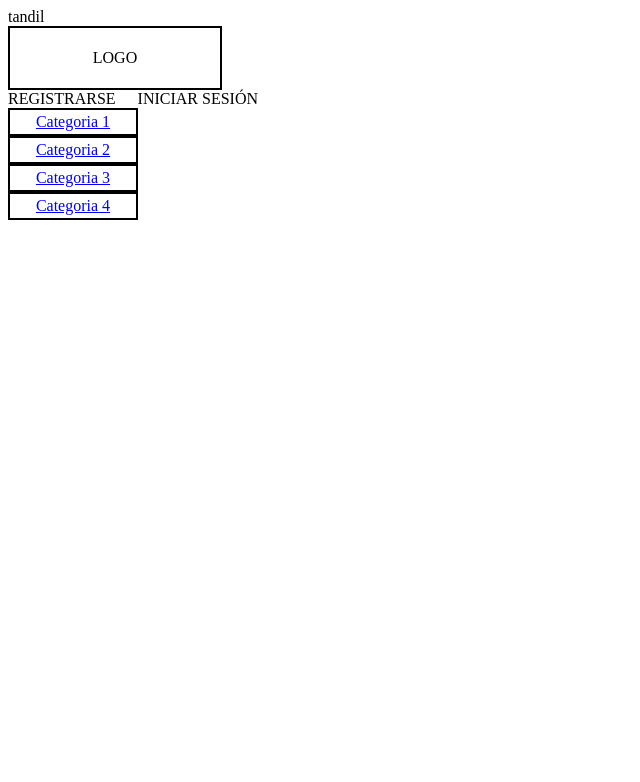
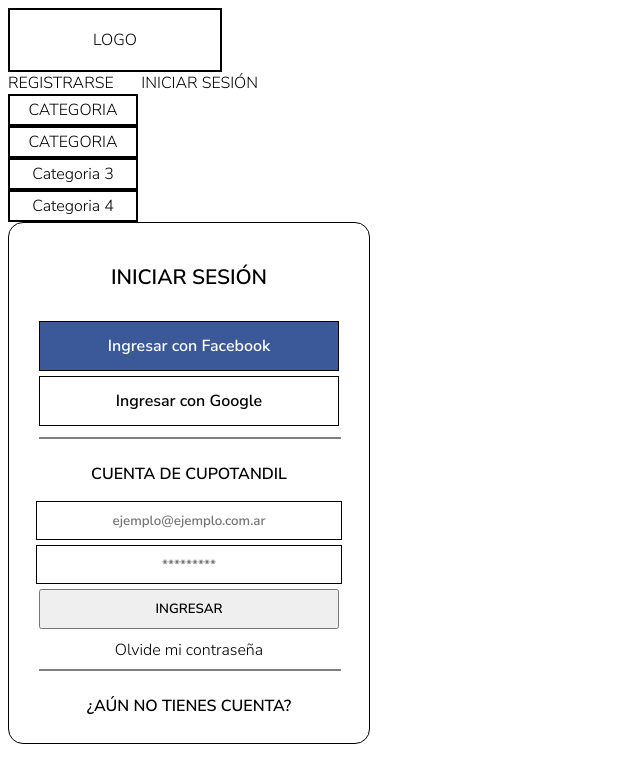
Before and after one commit to Lemongnz/Angular, an Angular app: page / in a window 1280 px wide. Shown: the top 782 px of the page, without its empty margins (0-640 px from the left). Built offline with nearby package versions, Linux system fonts and the light colour scheme.

Commit message:
Add logIn Form

```diff
--- a/src/app/app.component.html
+++ b/src/app/app.component.html
@@ -1,5 +1,8 @@
 <!-- <router-outlet></router-outlet> -->
 
-{{ title }}
+
 
 <header-logout></header-logout>
+
+
+<login-form></login-form>
--- a/src/app/app.module.ts
+++ b/src/app/app.module.ts
@@ -1,15 +1,15 @@
 import { NgModule } from '@angular/core';
 import { BrowserModule } from '@angular/platform-browser';
+import { HeaderModule } from './header/header.module';
 
 import { AppComponent } from './app.component';
-import { HeaderModule } from './header/header.module';
-
-
+import { LoginFormComponent } from './comp/login-form/loginForm.component';
 
 
 @NgModule({
   declarations: [
     AppComponent,
+    LoginFormComponent
   ],
   imports: [
     BrowserModule,
--- /dev/null
+++ b/src/app/comp/login-form/loginForm.component.css
@@ -0,0 +1,94 @@
+.formWrapper {
+    display: flex;
+    flex-direction: column;
+    justify-content: center;
+    align-items: center;
+    border: 1px solid black;
+    max-width: 300px;
+    border-radius: 15px;
+    padding: 10px 30px;
+}
+
+.loginText {
+    margin: 30px;
+}
+
+.loginText span {
+    font-size: 1.3em;
+    font-weight: 600;
+}
+
+hr {
+    border: 1px solid rgba(0, 0, 0, .5);
+    width: 100%;
+}
+
+.facebook {
+    background-color: rgb(59, 89, 152);
+    color: white;
+    border: 1px solid black;
+    width: 100%;
+    text-align: center;
+    height: 50px;
+    cursor: pointer;
+    margin-bottom: 5px;
+    font-weight: 600;
+}
+
+.facebook span {
+    font-size: 1.2em;
+}
+
+.google {
+    border: 1px solid black;
+    width: 100%;
+    height: 50px;
+    background-color: white;
+    cursor: pointer;
+    margin-bottom: 3px;
+    font-weight: 600;
+}
+
+.google span {
+    font-size: 1.2em;
+}
+
+.login {
+    display: flex;
+    align-items: center;
+    flex-direction: column;
+    width: 100%;
+}
+
+.acount {
+    font-weight: 600;
+}
+
+.login input {
+    width: 100%;
+    border: 1px solid black;
+    margin-bottom: 5px;
+    height: 35px;
+    text-align: center;
+    font-weight: 600;
+}
+
+::placeholder {
+    text-align: center;
+}
+
+.login button {
+    width: 100%;
+    font-weight: 600;
+    height: 40px;
+    margin-bottom: 10px;
+}
+
+.lostpassa {
+    text-decoration: none;
+    color: black;
+}
+
+.newAccount p {
+    font-weight: 600;
+}
--- /dev/null
+++ b/src/app/comp/login-form/loginForm.component.html
@@ -0,0 +1,25 @@
+<div class="formWrapper">
+   <div class="loginText">
+       <span>INICIAR SESIÓN</span>
+   </div>
+   <button class="facebook">
+       <span>Ingresar con Facebook</span>
+   </button>
+   <button class="google">
+       <span>Ingresar con Google</span>
+   </button>
+   <hr>
+   <div class="login">
+        <p class="acount">CUENTA DE CUPOTANDIL</p>
+        <input type="email" placeholder="ejemplo@ejemplo.com.ar">
+        <input type="password" placeholder="*********">
+        <button>INGRESAR</button>
+   </div>
+   <div>
+       <a href="" class="lostpassa">Olvide mi contraseña</a>
+   </div>
+   <hr>
+   <div class="newAccount">
+       <p>¿AÚN NO TIENES CUENTA?</p>
+   </div>
+</div>
--- /dev/null
+++ b/src/app/comp/login-form/loginForm.component.ts
@@ -0,0 +1,14 @@
+import { Component, OnInit } from '@angular/core';
+
+@Component({
+  selector: 'login-form',
+  templateUrl: './loginForm.component.html',
+  styleUrls: ['./loginForm.component.css']
+})
+export class LoginFormComponent implements OnInit {
+
+
+  constructor() { }
+
+  ngOnInit(): void { }
+}
--- a/src/app/header/components/menu/menu.component.css
+++ b/src/app/header/components/menu/menu.component.css
@@ -10,3 +10,8 @@ div {
     max-width: 120px;
     padding: 3px;
 }
+
+a {
+    color: black;
+    text-decoration: none;
+}
--- a/src/app/header/components/menu/menu.component.ts
+++ b/src/app/header/components/menu/menu.component.ts
@@ -7,10 +7,10 @@ import { Component, OnInit } from '@angular/core';
 })
 export class MenuComponent implements OnInit {
   menuData = [{
-    text: 'Categoria 1',
+    text: 'CATEGORIA',
     link: 'categoria-1'
   },{
-    text: 'Categoria 2',
+    text: 'CATEGORIA',
     link: 'categoria-2'
   },{
     text: 'Categoria 3',
--- a/src/app/header/header.module.ts
+++ b/src/app/header/header.module.ts
@@ -21,6 +21,6 @@ import { HeaderLogOut } from './pages/layout/layout';
     LoginComponent,
     MenuComponent,
     HeaderLogOut
-  ],
+  ]
 })
 export class HeaderModule { }
--- a/src/index.html
+++ b/src/index.html
@@ -6,6 +6,9 @@
   <base href="/">
   <meta name="viewport" content="width=device-width, initial-scale=1">
   <link rel="icon" type="image/x-icon" href="favicon.ico">
+  <link rel="preconnect" href="https://fonts.googleapis.com">
+  <link rel="preconnect" href="https://fonts.gstatic.com" crossorigin>
+  <link href="https://fonts.googleapis.com/css2?family=Nunito+Sans:wght@300;600;900&display=swap" rel="stylesheet">
 </head>
 <body>
   <app-root></app-root>
--- a/src/styles.css
+++ b/src/styles.css
@@ -1 +1,4 @@
-/* You can add global styles to this file, and also import other style files */
+
+* {
+    font-family: 'Nunito Sans', sans-serif;
+}
```
Also changed, not shown: 1 other file (tests, documents, lock files or other folders).
